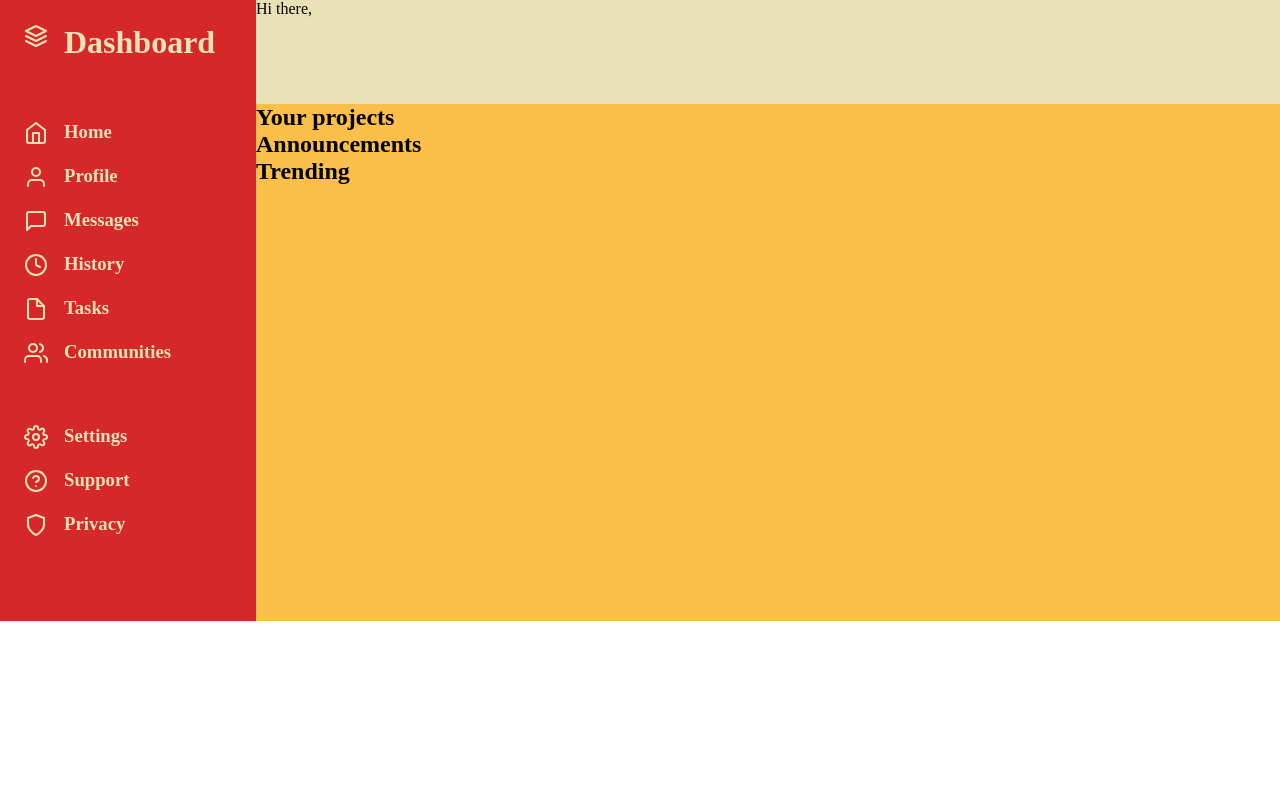
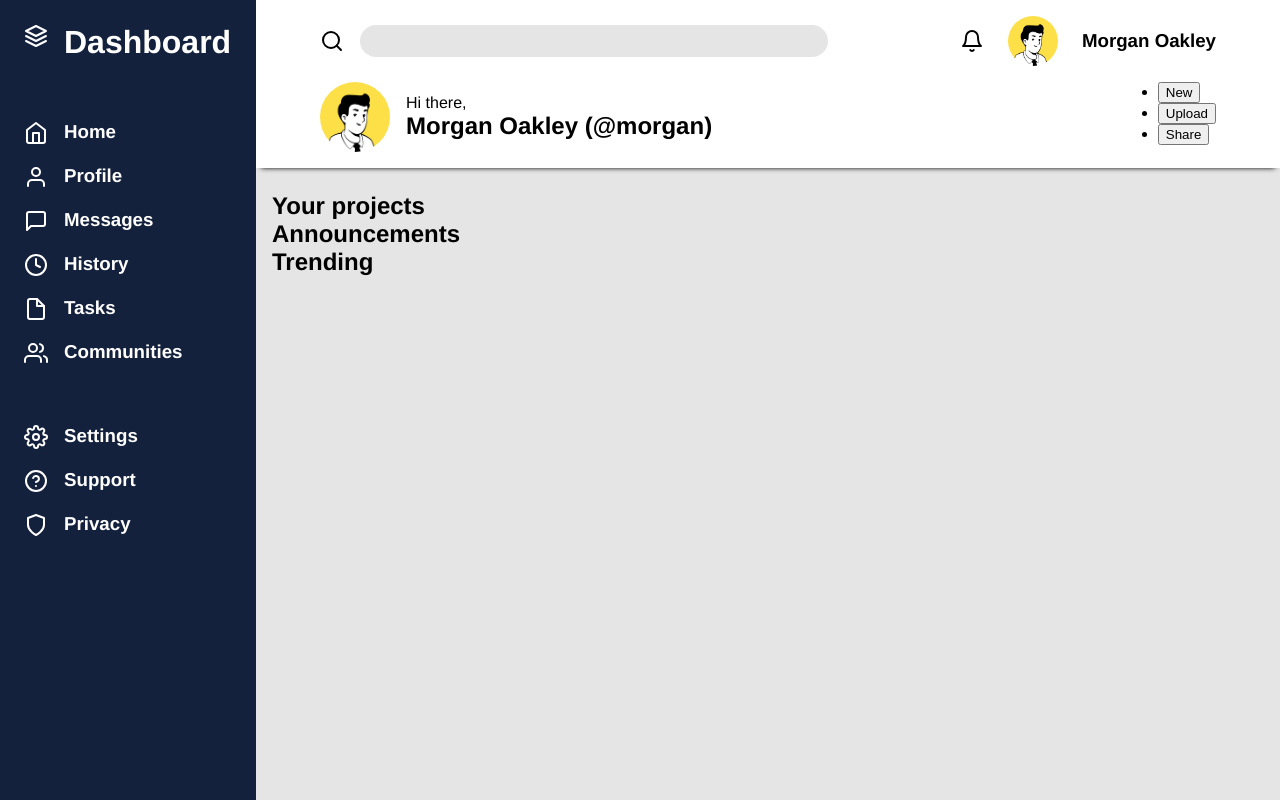
Before and after one commit to tphamdo/admin-dashboard, a plain HTML site: page index.html in a window 1280 px wide. Shown: the top 800 px of the page. Drawn offline with Linux system fonts and the light colour scheme.

Commit message:
Add header

```diff
--- a/index.html
+++ b/index.html
@@ -53,7 +53,31 @@
       </div>
     </div>
     <div class="header">
-      <p class="hi">Hi there,</p>
+      <div class="top">
+        <div class="search">
+  <svg xmlns="http://www.w3.org/2000/svg" width="24" height="24" viewBox="0 0 24 24" fill="none" stroke="currentColor" stroke-width="2" stroke-linecap="round" stroke-linejoin="round" class="feather feather-search"><circle cx="11" cy="11" r="8"></circle><line x1="21" y1="21" x2="16.65" y2="16.65"></line></svg>
+          <input type="text">
+        </div>
+        <div class="profile">
+          <svg xmlns="http://www.w3.org/2000/svg" width="24" height="24" viewBox="0 0 24 24" fill="none" stroke="currentColor" stroke-width="2" stroke-linecap="round" stroke-linejoin="round" class="feather feather-bell"><path d="M18 8A6 6 0 0 0 6 8c0 7-3 9-3 9h18s-3-2-3-9"></path><path d="M13.73 21a2 2 0 0 1-3.46 0"></path></svg>
+          <img class="avatar" src="images/avatar-1.png" alt="Profile pic">
+          <h3 class="profile-name">Morgan Oakley</h3>
+        </div>
+      </div>
+      <div class="bottom">
+        <div class="hello">
+          <img class="avatar" src="images/avatar-1.png" alt="Profile pic">
+          <div>
+            <p class="hi">Hi there,</p>
+            <h2 class="username">Morgan Oakley (@morgan)</h2>
+          </div>
+        </div>
+        <ul class="buttons">
+          <li><button>New</button></li>
+          <li><button>Upload</button></li>
+          <li><button>Share</button></li>
+        </ul>
+      </div>
     </div>
     <div class="main">
       <div class="info-section projects">
@@ -66,6 +90,5 @@
         <h2>Trending</h2>
       </div>
     </div>
-
   </body>
 </html>
--- a/styles.css
+++ b/styles.css
@@ -1,9 +1,17 @@
-:root {
+:root { /* color theme 1 */
   --color-1: #003049;
   --color-2: #D62828;
   --color-3: #F77F00;
   --color-4: #FCBF49;
   --color-5: #EAE2B7;
+}
+
+:root { /* color theme 2 */
+  --color-1: #000000;
+  --color-2: #14213D;
+  --color-3: #FCA311;
+  --color-4: #E5E5E5;
+  --color-5: #FFFFFF;
 }
 
 * {
@@ -17,7 +25,7 @@ body {
   grid-template-areas:
   "sidebar header"
   "sidebar main";
-  font-family: "monospace" "sans-serif", "serif";
+  font-family: "Helvetica", "monospace", "sans-serif", "serif";
   font-size: 16px;
 }
 
@@ -26,40 +34,129 @@ body {
   grid-area: sidebar;
   padding: 24px;
   color: var(--color-5);
-}
 
-.sidebar .logo  {
+  & .logo  {
     display: flex;
     margin-bottom: 60px;
   }
 
-.sidebar .nav-section-1, .sidebar .nav-section-2 {
+  & .nav-section-1, .nav-section-2 {
     display: grid;
     gap: 20px;
     margin-bottom: 60px;
   }
 
-.sidebar .nav-item  {
+  & .nav-item  {
     display: flex;
   }
 
-.sidebar svg {
+  & svg {
     display: block;
     margin-right: 16px;
     color: var(--color-5);
   }
 
-.sidebar a {
+  & a {
     text-decoration: none;
     color: inherit;
+  }
 }
 
 .header {
   background-color: var(--color-5);
   grid-area: header;
+  padding: 16px 64px;
+  box-shadow: 0 5px 5px -5px var(--color-1);
+  position: relative;
+  z-index: 1;
+
+  & .top {
+    display: flex;
+    /*grid-template-columns: 2fr 1fr;*/
+    align-items: center;
+    justify-content: space-between;
+    margin-bottom: 16px;
+
+    & .search {
+      /* border: 1px solid red; */
+      display: flex;
+      gap: 16px;
+      align-items: center;
+      flex: 1;
+
+      & input {
+        width: 70%;
+        margin-right: 10px;
+        min-width: 0;
+        line-height: 2rem;
+        background-color: var(--color-4);
+        border-radius: 9999px;
+        border: none;
+        padding: 0 10px;
+      }
+    }
+
+    & .profile {
+      display: flex;
+      gap: 24px;
+      align-items: center;
+      color: var(--color-1);
+      /* border: 1px solid red; */
+    }
+
+    & svg {
+      color: var(--color-1);
+    }
+  }
+
+  & .bottom {
+    display: flex;
+    justify-content: space-between;
+
+    & .hello {
+      /* border: 1px solid red; */
+      display: flex;
+      gap: 16px;
+      align-items: center;
+      color: var(--color-1);
+
+      .avatar {
+        height: 70px;
+        width: 70px;
+      }
+
+      & .buttons {
+        border: 1px solid red;
+        list-style-type: none;
+        padding: 0;
+        display: grid;
+        grid-template-columns: repeat(3,1fr);
+        align-items: center;
+        gap: 32px;
+
+        button {
+          border: none;
+          background-color: var(--color-2);
+          border-radius: 9999px;
+          /* font-size: 1.2rem; */
+          font-weight: bold;
+          width: 100%;
+          padding: 8px 16px;
+          color: var(--color-5);
+        }
+      }
+    }
+  }
 }
 
 .main {
   background-color: var(--color-4);
   grid-area: main;
+  padding: 24px 24px 0 16px;
 }
+
+.avatar {
+  height: 50px;
+  width: 50px;
+  border-radius: 50%;
+}
```
Also changed, not shown: icons/bell.svg (added), icons/eye.svg (added), icons/search.svg (added), icons/share-2.svg (added), icons/star.svg (added), images/avatar-1.png (added), images/avatar-2.png (added), images/avatar-3.png (added), images/avatar-4.png (added). Lines whose indentation alone changed are shown as unchanged.
